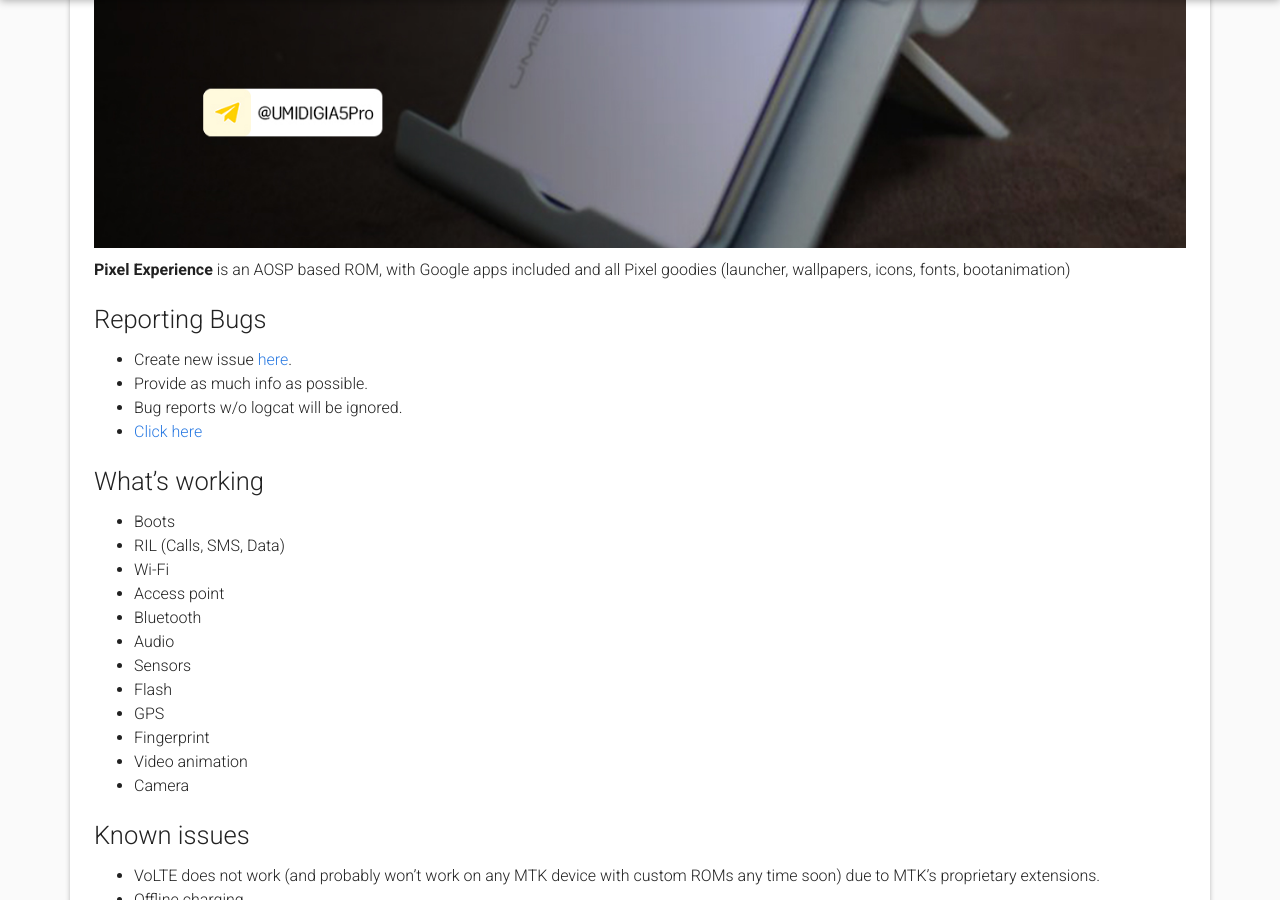
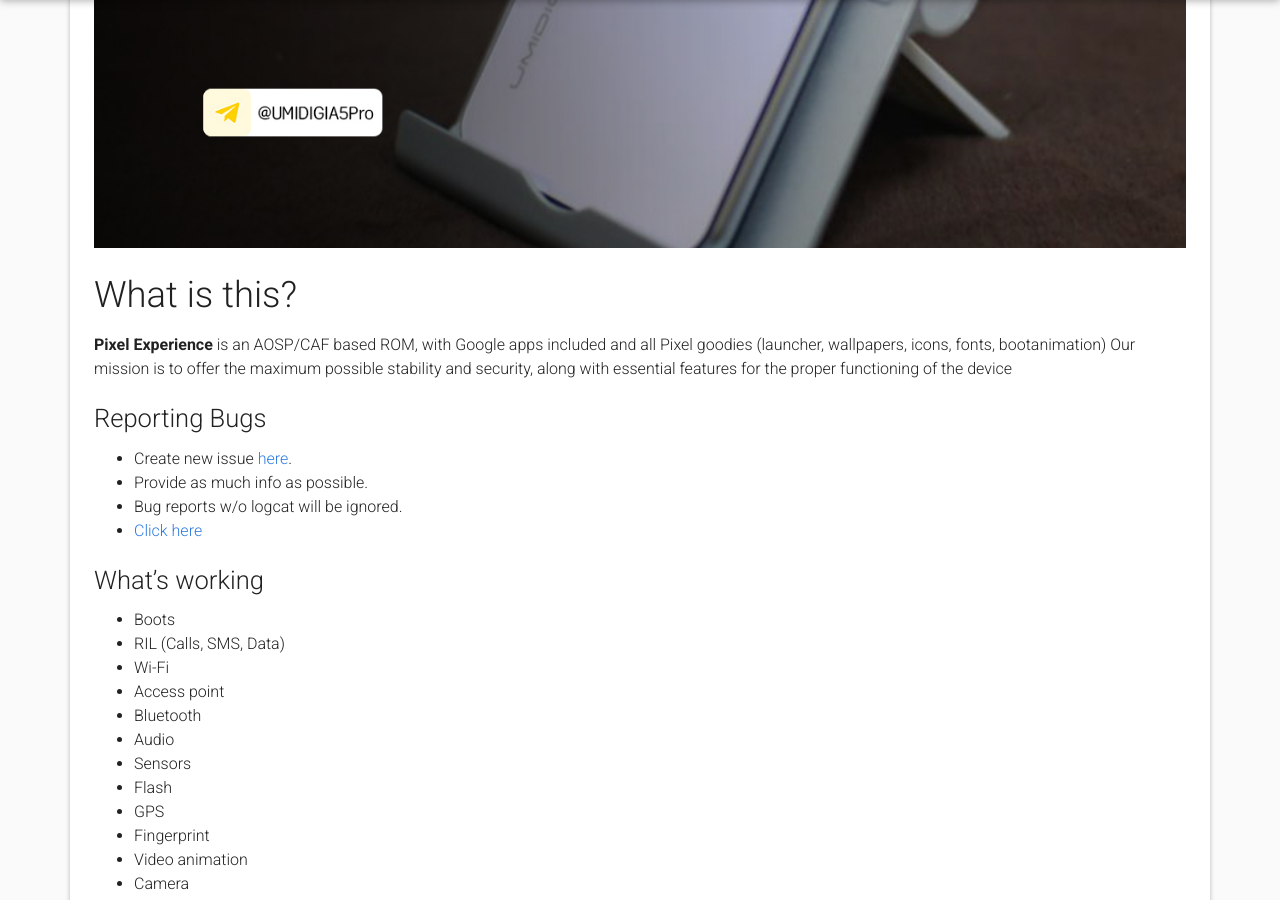
Before and after one commit to Hadenix/Hadenix.github.io, a Jekyll site: the page built from _posts/2020-02-27-pe-10-breeze.md, in a window 1280 px wide and 900 px high, scrolled down 904 px. Built offline with Jekyll 4.4.1, drawn with Linux system fonts in a browser that asks for light colours; nearby versions of some CDN libraries.

Commit message:
Update 2020-02-27-pe-10-breeze.md

```diff
--- a/_posts/2020-02-27-pe-10-breeze.md
+++ b/_posts/2020-02-27-pe-10-breeze.md
@@ -8,7 +8,8 @@
 
 ![PE](http://Hadenix.github.io/images/PixelExperience.jpg)
 
-**Pixel Experience** is an AOSP based ROM, with Google apps included and all Pixel goodies (launcher, wallpapers, icons, fonts, bootanimation)
+## What is this?
+**Pixel Experience** is an AOSP/CAF based ROM, with Google apps included and all Pixel goodies (launcher, wallpapers, icons, fonts, bootanimation) Our mission is to offer the maximum possible stability and security, along with essential features for the proper functioning of the device
 
 ### Reporting Bugs
 * Create new issue [here](https://github.com/UMIDIGI-MT6763-Development/android_device_umidigi_breeze/issues).
```
